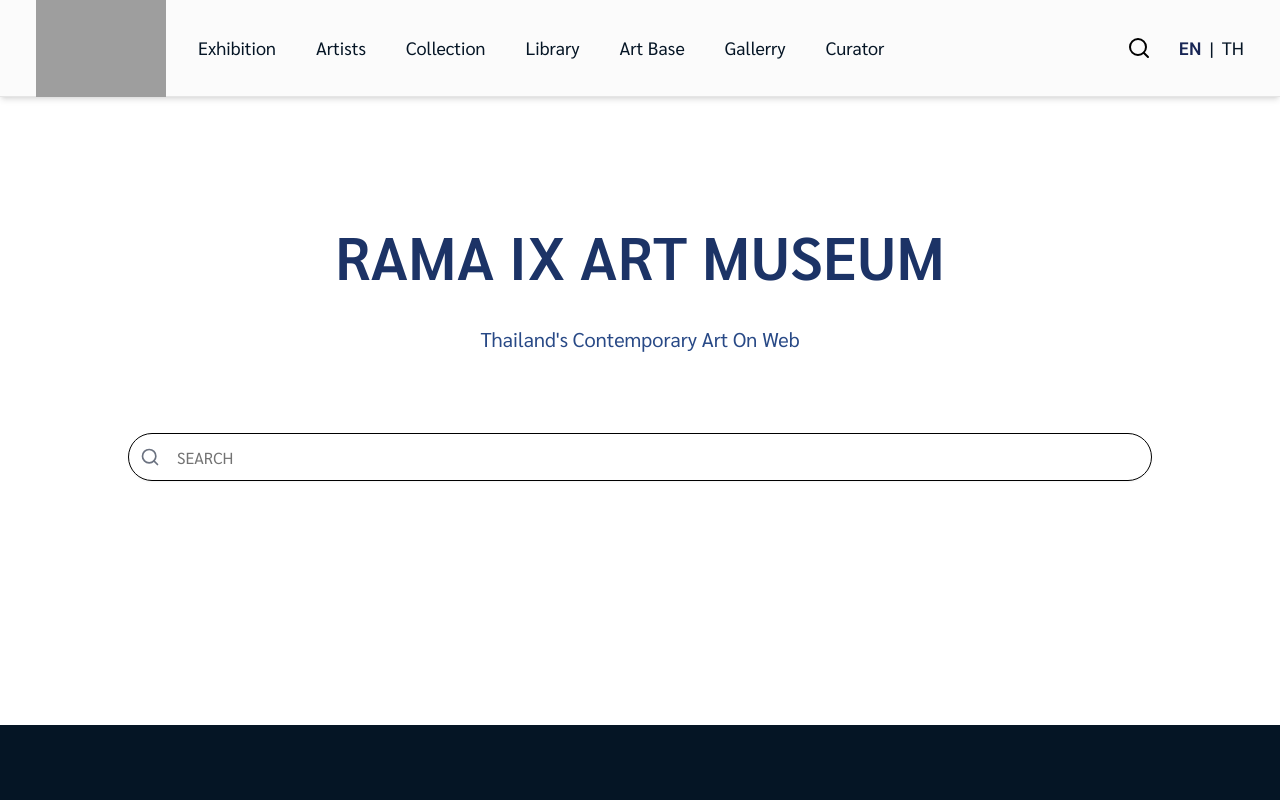
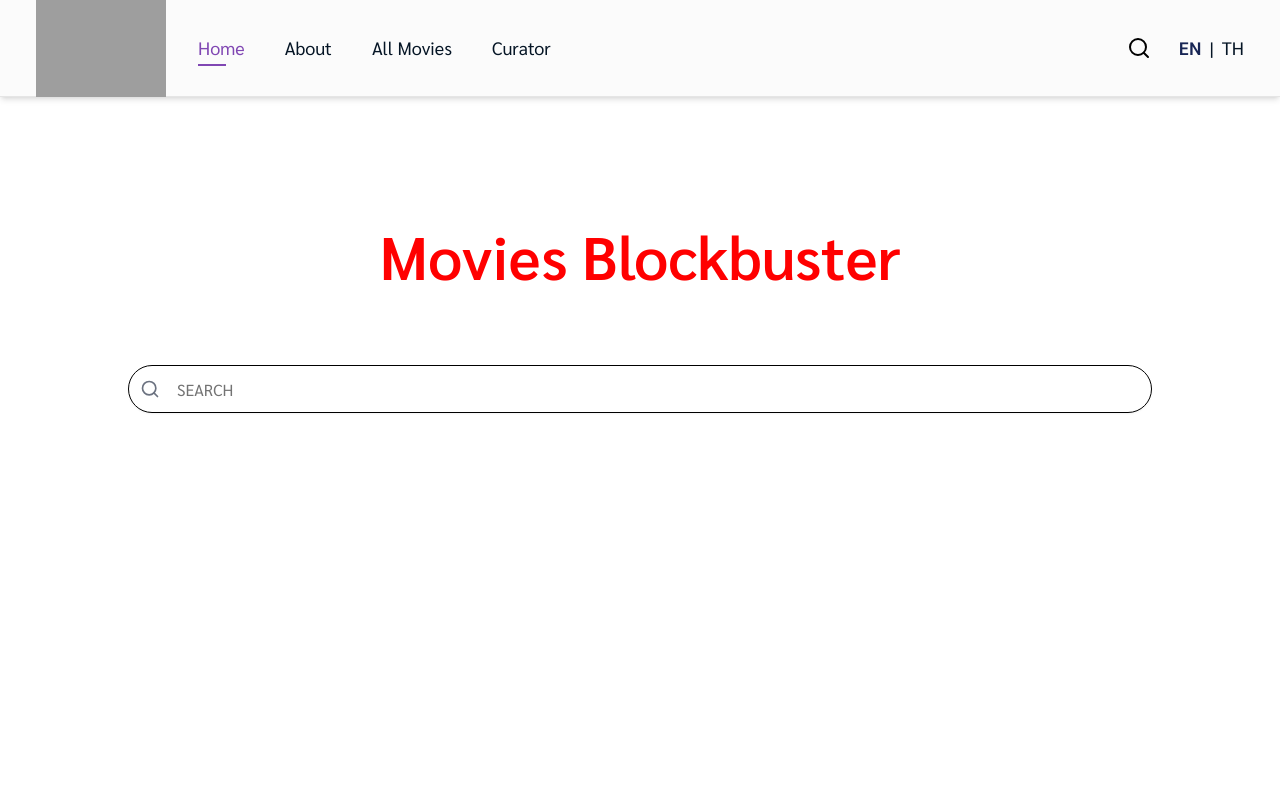
Before and after one commit to Holiganlammy/Nextjs-ProjectAPI, a Next.js app: page / in a window 1280 px wide. Shown: the top 800 px of the page. Built offline with nearby package versions, Linux system fonts and the light colour scheme; grey boxes are pictures that could not be loaded.

Commit message:
Fix run build And Change Little Ui

```diff
--- a/app/layout.tsx
+++ b/app/layout.tsx
@@ -1,9 +1,10 @@
 import type { Metadata } from "next";
 import localFont from "next/font/local";
+import { Suspense } from "react";
 
 import "./globals.css";
-import  SiteHeader  from "@/components/site/SiteHeader";
-import  SiteFooter  from "@/components/site/SiteFooter"
+import SiteHeader from "@/components/site/SiteHeader";
+import SiteFooter from "@/components/site/SiteFooter"
 
 const font = localFont({
   src: [
@@ -23,8 +24,8 @@
 });
 
 export const metadata: Metadata = {
-  title: "Rama IX Art Foundation",
-  description: "Rama IX Art Foundation website",
+  title: "Movies Blockbuster By Nonnipat",
+  description: "Movies Blockbuster website",
 };
 
 export default function RootLayout({
@@ -35,7 +36,9 @@
   return (
     <html lang="en">
       <body className={font.className}>
-        <SiteHeader />
+        <Suspense>
+          <SiteHeader />
+        </Suspense>
         {children}
         <SiteFooter />
       </body>
--- a/app/page.tsx
+++ b/app/page.tsx
@@ -3,13 +3,12 @@
 
 export default function HomePage() {
   return (
-    <section className="min-h-[calc(100dvh-200px)] md:min-h-[calc(100dvh-300px)] px-3 sm:px-4 lg:px-6 lg:pb-20">
+    <section className="min-h-[calc(100dvh-200px)] px-3 sm:px-4 lg:px-6 lg:pb-20">
       <div className="mt-32">
         <div className="pb-20">
-          <p className="text-3xl md:text-6xl font-bold text-center text-[#1C3366]">RAMA IX ART MUSEUM</p>
-          <p className="text-base md:text-xl text-center mt-5 md:mt-10 text-[#284986]">Thailand{`'`}s Contemporary Art On Web</p>
+          <p className="text-3xl md:text-6xl font-bold text-center text-[#FF0000]">Movies Blockbuster</p>
         </div>
-        <Suspense>
+        <Suspense fallback={<div></div>}>
           <HomeSearchForm />
         </Suspense>
       </div>
--- a/components/site/SiteFooter.tsx
+++ b/components/site/SiteFooter.tsx
@@ -9,12 +9,6 @@
           <div className="w-full xl:w-[40%] text-center pt-[50px]">
             <h1 className="text-4xl font-bold mb-4">Rama IX Art Museum</h1>
             <p className="text-lg mb-8">Thailand&apos;s Contemporary Art on the Web</p>
-            <p className="text-base leading-relaxed w-full pb-5 xl:pb-0 xl:pt-[50px]">
-              18th Fl.,I Tower Building, 888 Vibhavadi Rangsit Rd,<br />
-              Chatuchak, Bangkok 10900 Thailand.<br />
-              Tel. (+66) 0-2512-4337 Fax. (+66) 0-2512-4338 <br />
-              Email: webmaster@rama9art.org
-            </p>
             <div className="pb-10 xl:mt-[10px] text-base flex xl:hidden w-full xl:w-[35%] justify-center items-center">
               <svg xmlns="http://www.w3.org/2000/svg" x="0px" y="0px" width="50" height="50" viewBox="0 0 30 30">
                 <path fill="#ffffff" d="M15,3C8.373,3,3,8.373,3,15c0,6.016,4.432,10.984,10.206,11.852V18.18h-2.969v-3.154h2.969v-2.099c0-3.475,1.693-5,4.581-5 c1.383,0,2.115,0.103,2.461,0.149v2.753h-1.97c-1.226,0-1.654,1.163-1.654,2.473v1.724h3.593L19.73,18.18h-3.106v8.697 C22.481,26.083,27,21.075,27,15C27,8.373,21.627,3,15,3z"></path>
--- a/data/site-menu-items.json
+++ b/data/site-menu-items.json
@@ -1,33 +1,18 @@
 [
   {
-    "title": "Exhibition",
-    "href": "/exhibition",
+    "title": "Home",
+    "href": "/",
     "activecolor": "#8047B3"
   },
   {
-    "title": "Artists",
-    "href": "/artists",
-    "activecolor": "#5481D1"
+    "title": "About",
+    "href": "/About",
+    "activecolor": "#EB7B68"
   },
   {
-    "title": "Collection",
+    "title": "All Movies",
     "href": "/collections",
     "activecolor": "#2BAC7E"
-  },
-  {
-    "title": "Library",
-    "href": "/library",
-    "activecolor": "#AAD363"
-  },
-  {
-    "title": "Art Base",
-    "href": "/artbase",
-    "activecolor": "#EAB444"
-  },
-  {
-    "title": "Gallerry",
-    "href": "/gallerry",
-    "activecolor": "#EB7B68"
   },
   {
     "title": "Curator",
```
